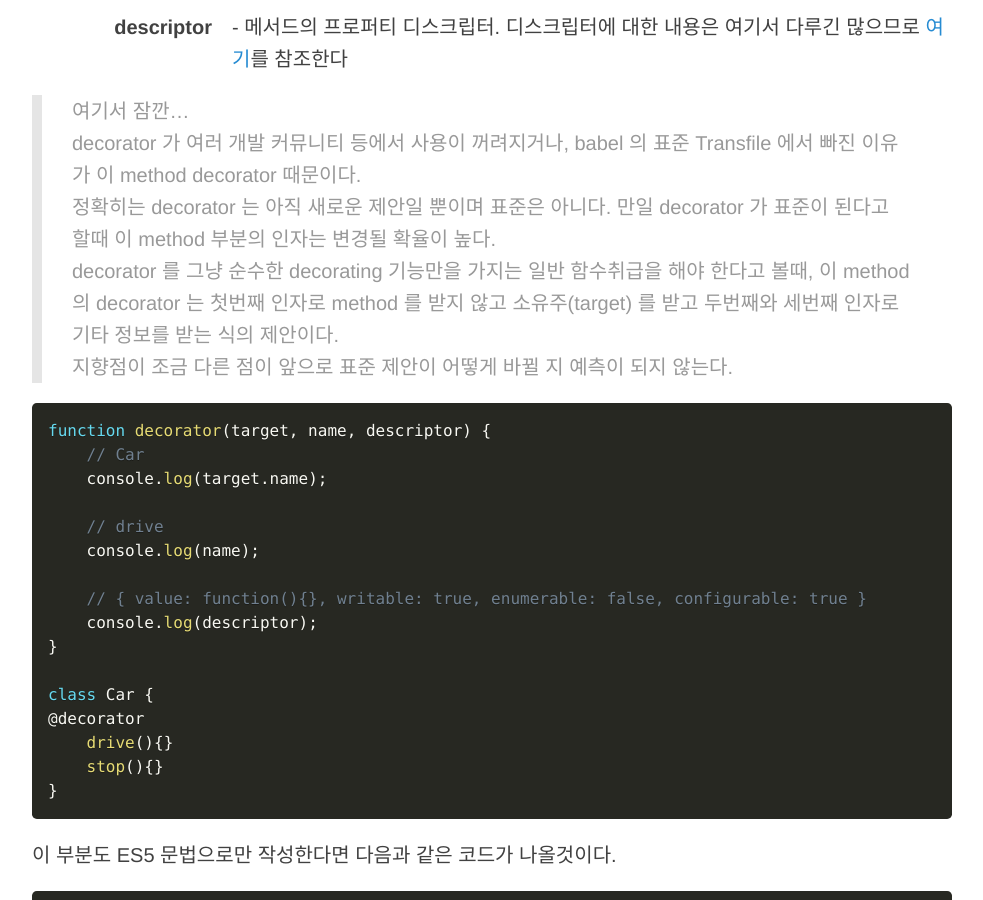
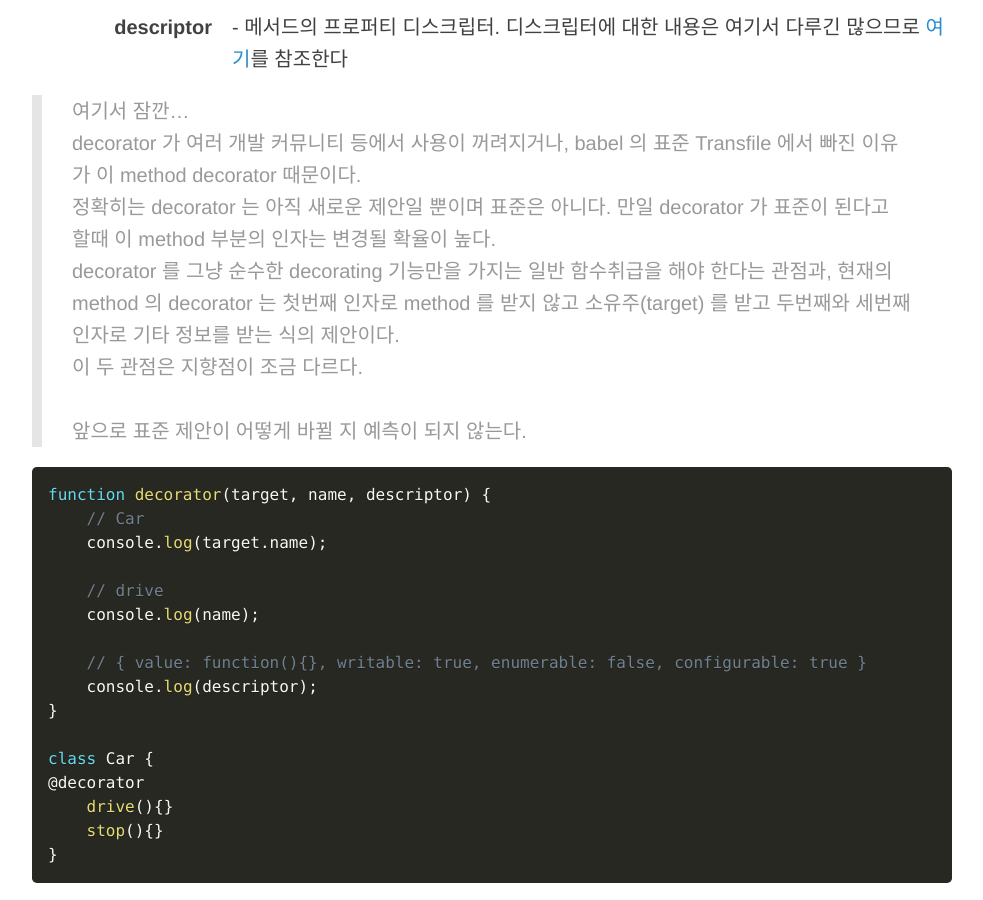
Before and after one commit to javarouka/blog, a Jekyll site: the page built from _posts/2016-09-30-decorator-exploring.md, in a window 1280 px wide and 900 px high, scrolled down 7482 px. Shown: the whole window, without its empty margins (148-1131 px from the left). Built offline with Jekyll 4.4.1, drawn with Linux system fonts in a browser that asks for light colours; nearby versions of some CDN libraries; comment, search, counter and statistics services are not loaded.

Commit message:
Promise Draft

````diff
--- a/_posts/2016-09-30-decorator-exploring.md
+++ b/_posts/2016-09-30-decorator-exploring.md
@@ -311,8 +311,8 @@ function decorator(target, name, descriptor) { /* ... */ }
 > 여기서 잠깐...<br/>
 decorator 가 여러 개발 커뮤니티 등에서 사용이 꺼려지거나, babel 의 표준 Transfile 에서 빠진 이유가 이 method decorator 때문이다.<br/>
 정확히는 decorator 는 아직 새로운 제안일 뿐이며 표준은 아니다. 만일 decorator 가 표준이 된다고 할때 이 method 부분의 인자는 변경될 확율이 높다.<br/>
-decorator 를 그냥 순수한 decorating 기능만을 가지는 일반 함수취급을 해야 한다고 볼때, 이 method 의 decorator 는 첫번째 인자로 method 를 받지 않고 소유주(target) 를 받고 두번째와 세번째 인자로 기타 정보를 받는 식의 제안이다.<br/>
-지향점이 조금 다른 점이 앞으로 표준 제안이 어떻게 바뀔 지 예측이 되지 않는다.
+decorator 를 그냥 순수한 decorating 기능만을 가지는 일반 함수취급을 해야 한다는 관점과, 현재의 method 의 decorator 는 첫번째 인자로 method 를 받지 않고 소유주(target) 를 받고 두번째와 세번째 인자로 기타 정보를 받는 식의 제안이다.<br/>
+이 두 관점은 지향점이 조금 다르다.<br/><br/>앞으로 표준 제안이 어떻게 바뀔 지 예측이 되지 않는다.
 
 ```javascript
 function decorator(target, name, descriptor) {
````
